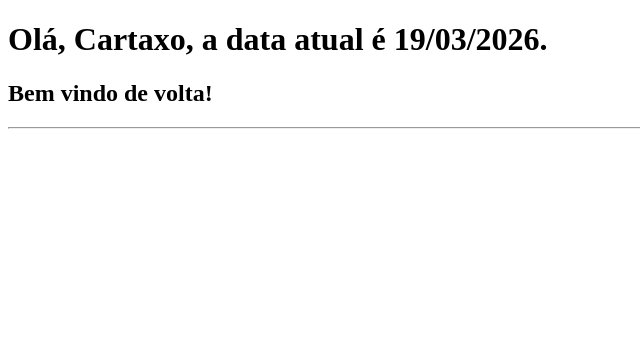
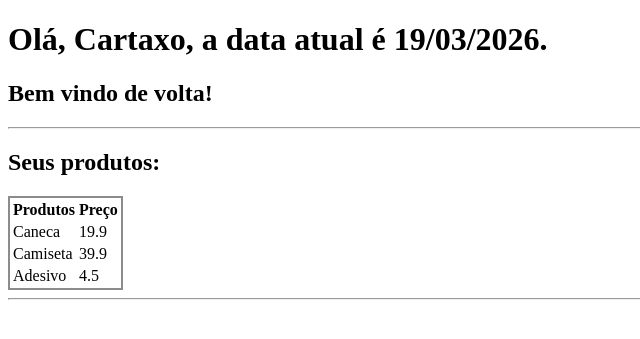
Before and after one commit to felipecartaxo/rad-miniprojeto-myapp, a Django app: page /blog/context/ in a window 1280 px wide. Shown: the top 339 px of the page, without its empty margins (0-640 px from the left). Run offline with Django 5.2, Linux system fonts and the light colour scheme.

Commit message:
feat: adiciona funcionalidades para atender ao requisito 3

```diff
--- a/blog/templates/blog/index.html
+++ b/blog/templates/blog/index.html
@@ -18,5 +18,27 @@
     {% endif %}
     <hr>
 
+    <!-- 3) Loops -->
+    <h2>Seus produtos:</h2>
+    <table style="border: 2px solid rgb(140 140 140);">
+        <thead>
+            <tr>
+                <th>Produtos</th>
+                <th>Preço</th>
+            </tr>
+        </thead>
+        <tbody>
+            {% for p in products %}
+            <tr>
+                <td> {{ p.name }} </td>
+                <td> {{ p.price }} </td>
+            </tr>
+            {% endfor %}
+        </tbody>
+    </table>
+    <hr>
+
+
+
 </body>
 </html>
--- a/blog/views.py
+++ b/blog/views.py
@@ -27,6 +27,11 @@ def context(request):
             'admin',
             'user'
         ],
+        "products": [
+            {"name": "Caneca", "price": 19.90},
+            {"name": "Camiseta", "price": 39.90},
+            {"name": "Adesivo", "price": 4.50},
+        ],
     }
 
     return render(request, "blog/index.html", context)
```
